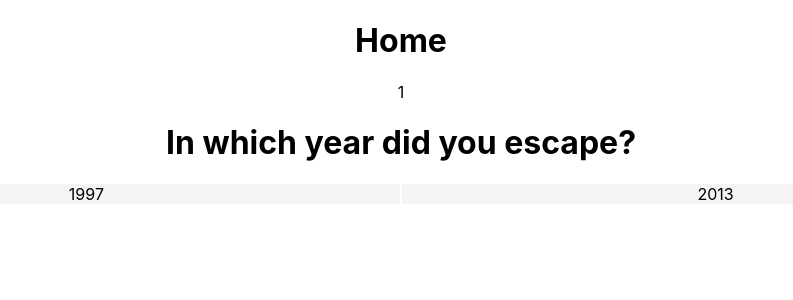
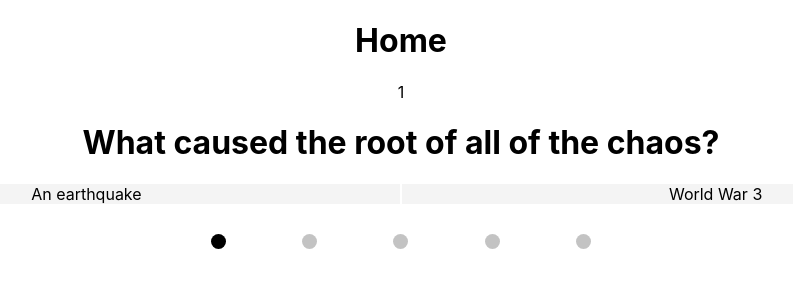
Before and after one commit to alexvirga/NY-or-LA, a React (Create React App) app: page / in a window 1280 px wide. Both pictures are taken after a click on the button "Start Quiz". Shown: the top 300 px of the page, without its empty margins (239-1032 px from the left). Built offline with nearby package versions, Linux system fonts and the light colour scheme.

Commit message:
progress bar added

```diff
--- a/src/App.css
+++ b/src/App.css
@@ -28,18 +28,12 @@
   color: #61dafb;
 }
 
-
-
-
 .response-left {
   border-right: 1px solid;
-
 }
 
 .response-right {
   border-left: 1px solid;
-
-
 }
 
 .response {
@@ -49,16 +43,56 @@
   align-items: center;
   display: inline-block;
   justify-content: center;
-  border-color: white
+  border-color: white;
 }
 
-.response:hover{
+.response:hover {
   background-color: yellow;
 }
-.response-container {
+
+.progress {
+  margin-top: 20px;
+  display: inline-flex;
+  justify-content: space-evenly;
+  width: 40%;
+}
+
+
+
+.progress-step {
+  height: 15px;
+  width: 15px;
+  border-radius: 50%;
+  display: inline-block;
+  margin: 10px
+}
+
+
+.dot-active{
+  box-sizing: border-box;
+  border: 1px solid rgb(0, 0, 0);
+  background-color: white;
+  display: inline-block;
+}
+
+.dot-complete{
+  background-color: rgba(0, 0, 0, 0.235);
+
+
+  display: inline-block;
+}
+
+.dot-incomplete{
+  background-color: rgb(0, 0, 0);
+  display: inline-block;
 
 
 }
+
+
+
+
+
 
 @keyframes App-logo-spin {
   from {
--- a/src/Components/Home.js
+++ b/src/Components/Home.js
@@ -1,11 +1,12 @@
 import React, { Component } from "react";
 import Question from "./Question";
 import QuestionList from "./QuestionList";
+import ProgressBar from "./ProgressBar"
 
 class Home extends Component {
   state = {
     started: false,
-    currentQuestion: 0,
+    currentQuestion: 1,
     score: {
       NY: 0,
       LA: 0,
@@ -20,23 +21,25 @@ class Home extends Component {
     });
     console.log(this.state.score);
   };
+
   render() {
     return (
       <div>
         <h1> Home</h1>
         {this.state.started ? (
           this.state.currentQuestion < QuestionList.length ? (
+
               <div>
-            <p> {this.state.currentQuestion + 1}</p>
-
+            <p> {this.state.currentQuestion}</p>
             <Question
               handleAnswer={this.handleAnswer}
               currentQuestion={QuestionList[this.state.currentQuestion]}
-            />
+              />
+              <ProgressBar questionCount={QuestionList.length + 1} currentQuestion={this.state.currentQuestion} />
             </div>
-          ) : (
+
+          ) :
             <h1> finished</h1>
-          )
         ) : (
           <div>
             <h1> Did You Escape From NY or LA </h1>
--- /dev/null
+++ b/src/Components/ProgressBar.js
@@ -0,0 +1,26 @@
+import React, { Component } from "react";
+
+class ProgressBar extends Component {
+  renderDots = () => {
+    console.log(this.props.questionCount);
+    const dotArr = []
+    for (let i = 1; i < this.props.questionCount; i++){
+        console.log(this.props.currentQuestion)
+        if (this.props.currentQuestion >= i ){
+            dotArr.push(<div id={`step${i}`} className="progress-step dot-incomplete" />)
+
+        } else  dotArr.push(<div id={`step${i}`} className="progress-step dot-complete" />)
+
+    }
+    return dotArr
+  };
+
+  render() {
+
+    return <div className="progress">
+        {this.renderDots()}
+    </div>;
+  }
+}
+
+export default ProgressBar;
```
